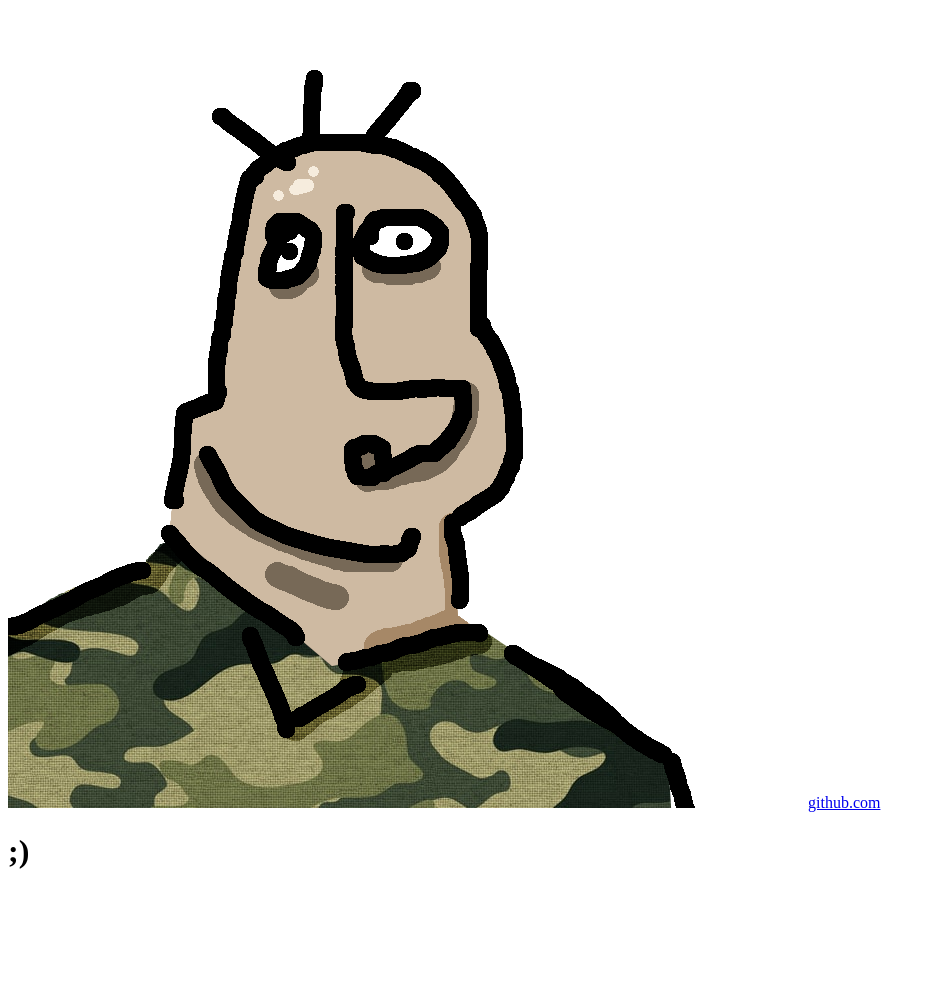
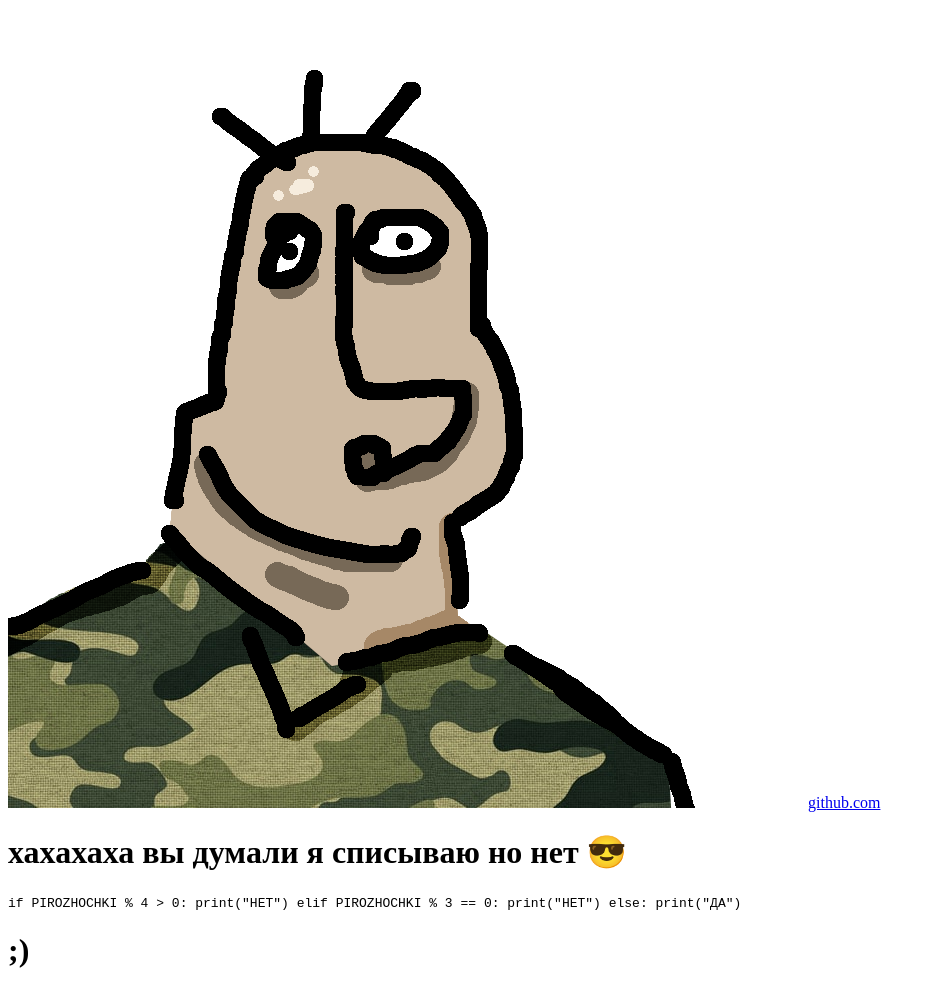
Before and after one commit to TORfaq/PODKASTGOOD, a plain HTML site: page index.html in a window 1280 px wide. Shown: the whole page, without its empty margins (0-936 px from the left). Before the commit the page ends 892 px from the top, so only its background shows below. Drawn offline with Linux system fonts and the light colour scheme.

Commit message:
Update index.html

```diff
--- a/index.html
+++ b/index.html
@@ -6,7 +6,15 @@
   </head>
   <body>
     <a href="https://github.com" ><img src="xtr.png" alt="">github.com</a>
-
+    <h1>хахахаха вы думали я списываю но нет 😎</h1>
+    <code>
+        if PIROZHOCHKI % 4 > 0:
+      print("НЕТ")
+  elif PIROZHOCHKI % 3 == 0:
+      print("НЕТ")
+  else:
+      print("ДА")
+    </code>
     <h1>;)</h1>
   </body>
 </html>
```
